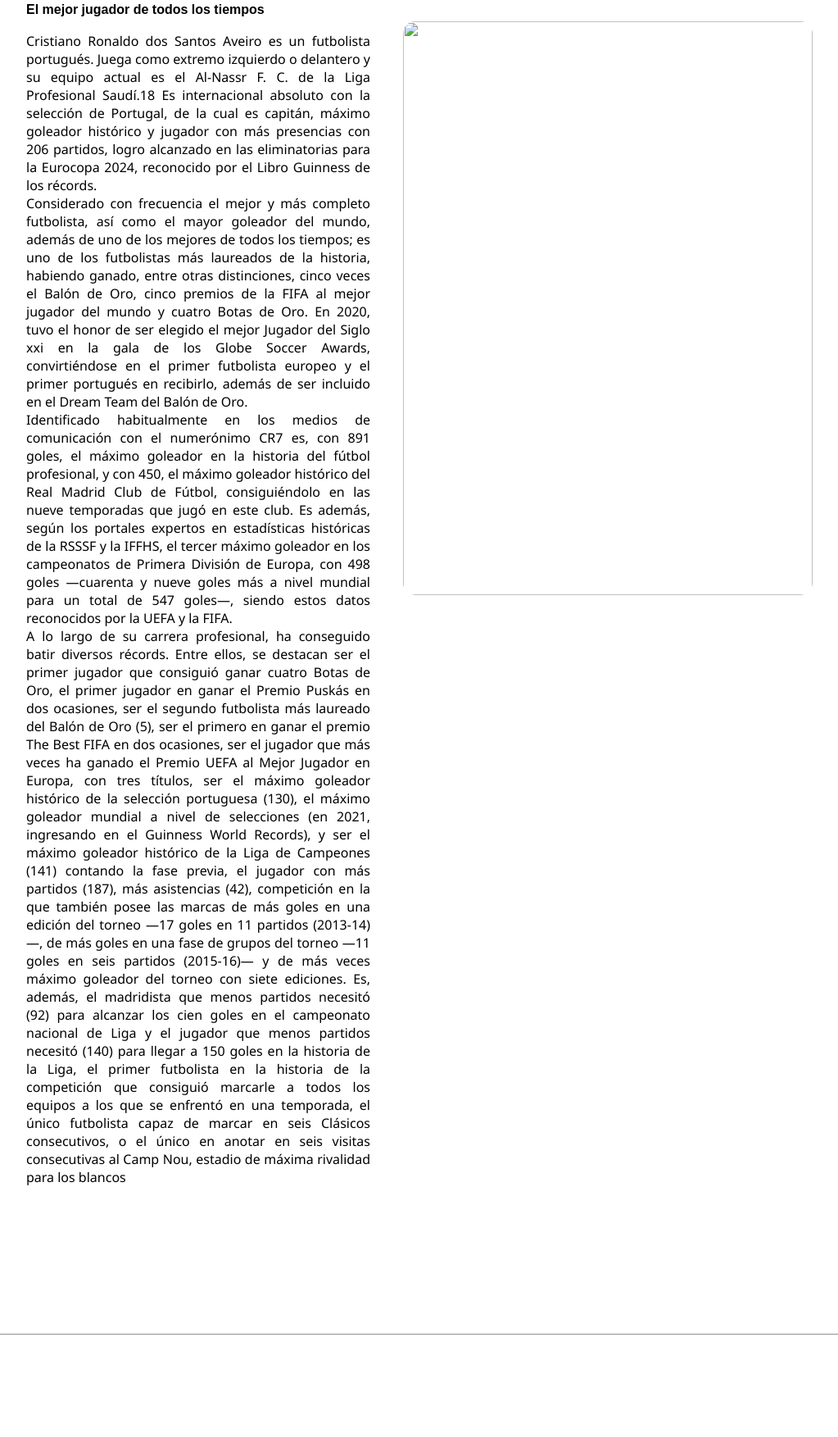
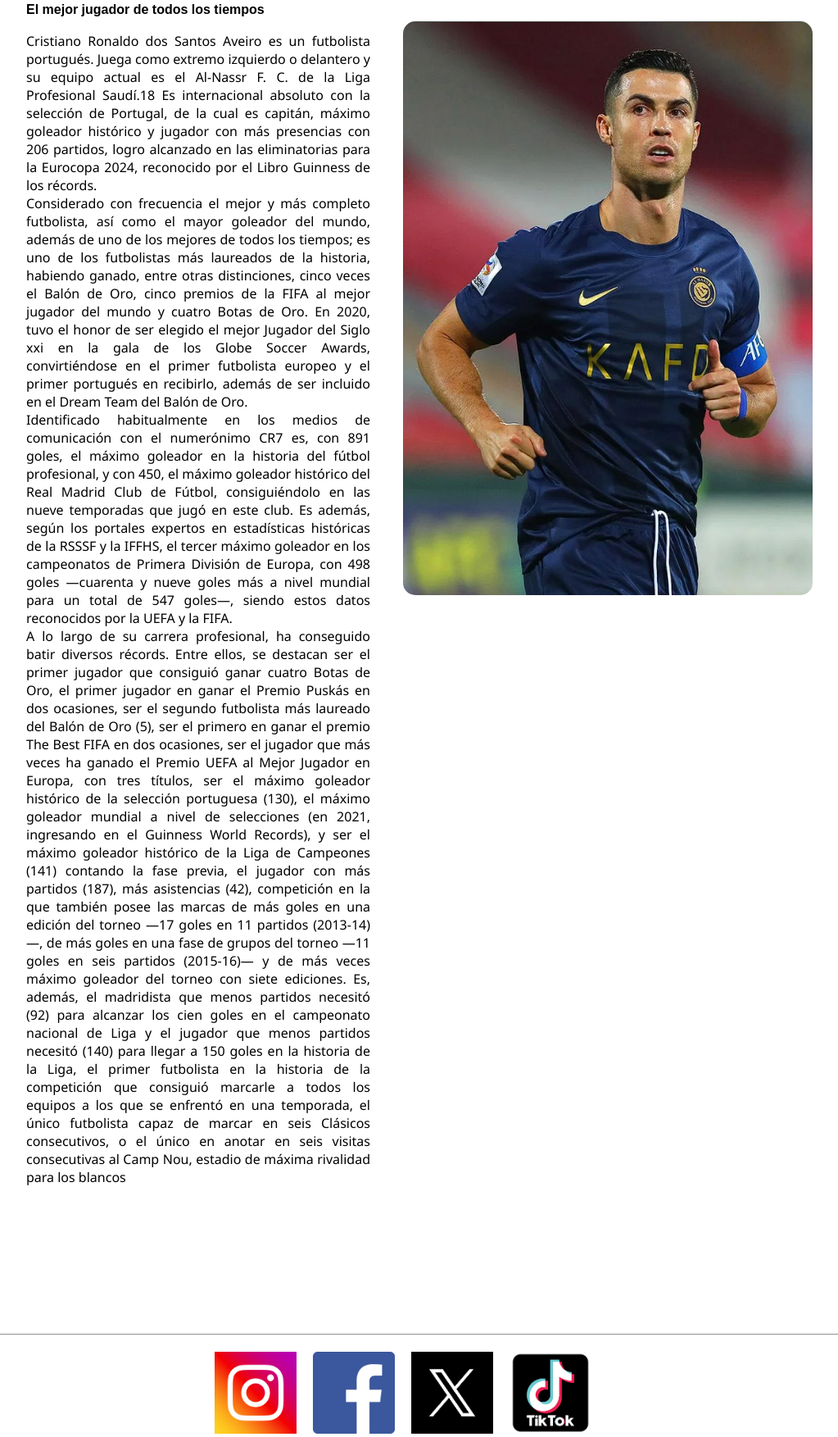
Before and after one commit to MaikelFabian/Cristiano, a plain HTML site: page dos.html in a window 1280 px wide. Shown: the part 234-1987 px from the top of the page at 82% size, without its empty margins (148-1171 px from the left). Before the commit the page ends 1887 px from the top, so only its background shows below. Drawn offline with Linux system fonts and the light colour scheme; the site is published under a folder, as on GitHub Pages, so addresses that start at the root find nothing.

Commit message:
Se reedirecciono la el enlace de las imagenes

```diff
--- a/dos.html
+++ b/dos.html
@@ -37,19 +37,19 @@ A lo largo de su carrera profesional, ha conseguido batir diversos récords. Ent
 
       </p>
     </div>
-    <img class="imagen" src="/assets/image/al-naser.png" alt="" />
+    <img class="imagen" src="assets/image/al-naser.png" alt="" />
   </div>
 </body>
 <hr>
 <div class="cr">
   <a href="https://www.instagram.com/cristiano/">
-      <img class="face" src="/assets/image/instagram-logo-icone4.png" alt=""></a>
+      <img class="face" src="assets/image/instagram-logo-icone4.png" alt=""></a>
   <a href="https://www.facebook.com/Cristiano/?locale=es_LA">
-      <img class="face" src="/assets/image/Facebook_logo_(square).png" alt=""  ></a>
+      <img class="face" src="assets/image/Facebook_logo_(square).png" alt=""  ></a>
   <a href="https://x.com/Cristiano?ref_src=twsrc%5Egoogle%7Ctwcamp%5Eserp%7Ctwgr%5Eauthor">
-      <img class="face" src="/assets/image/insta.png" alt=""></a>
+      <img class="face" src="assets/image/insta.png" alt=""></a>
   <a href="https://www.tiktok.com/search?q=historia%20de%20cristiano&t=1719202739555">
-      <img class="face" src="/assets/image/tiktok.png" alt="">
+      <img class="face" src="assets/image/tiktok.png" alt="">
   </a>
 
 </html>
```
Also changed, not shown: estadisticas.html (+3 -3 lines), historia.html (+4 -4 lines), index.html (+3 -3 lines), redes.html (+4 -4 lines).
